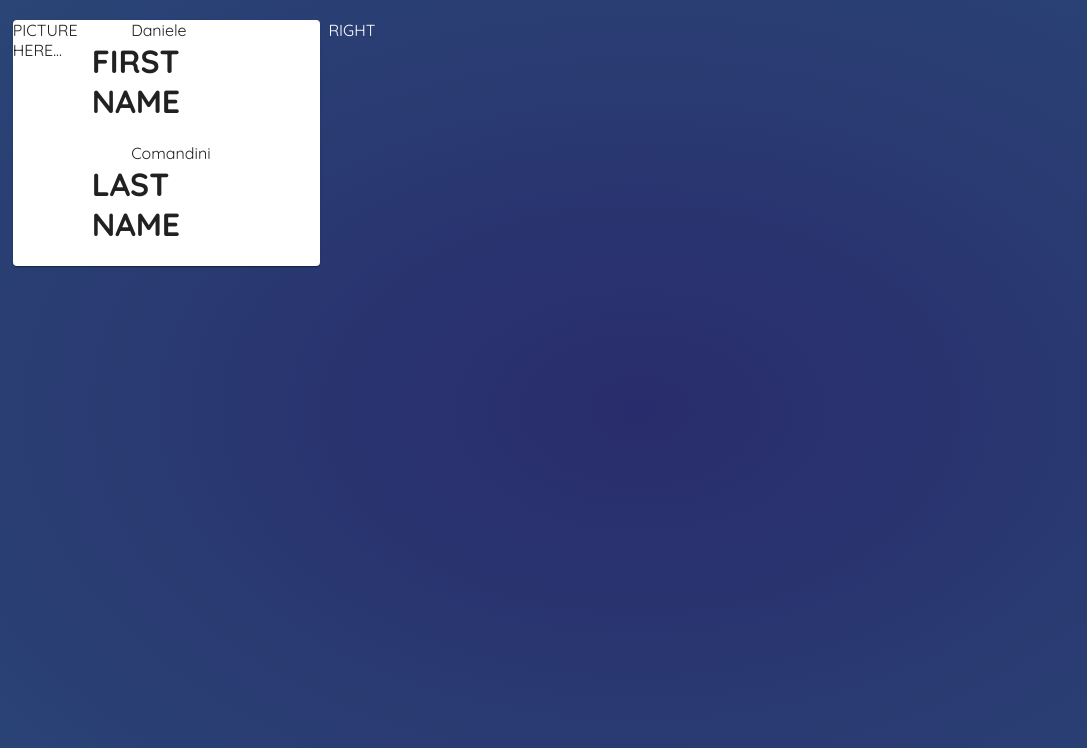
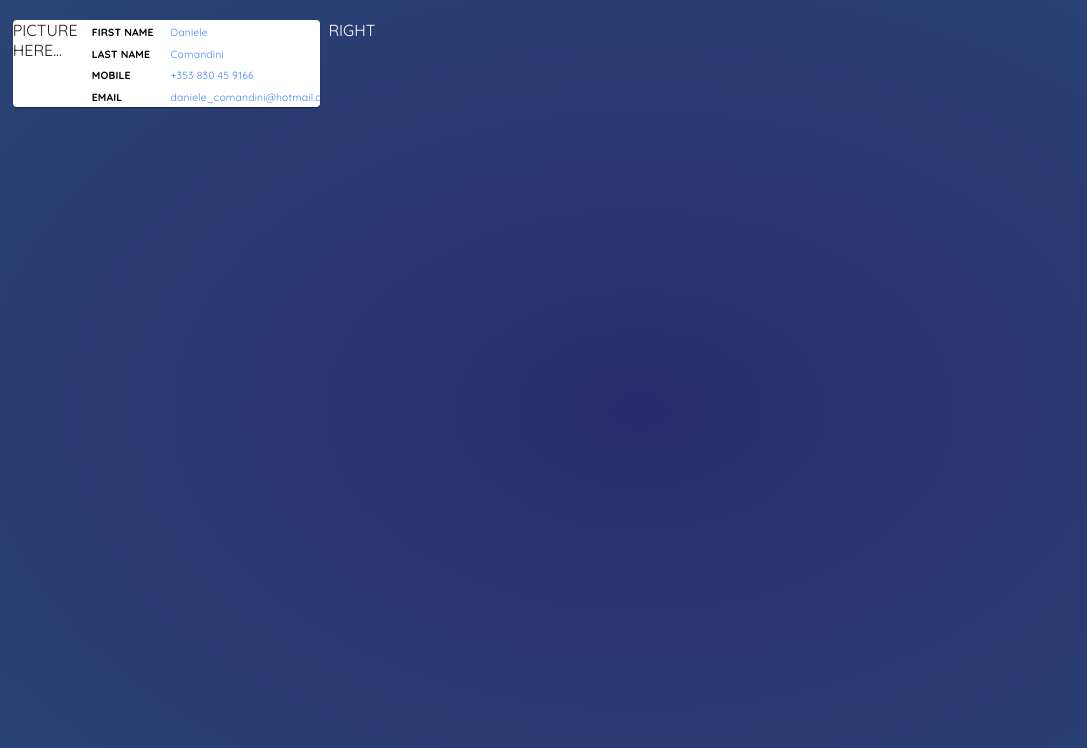
Before and after one commit to danielecomandini/portfolio, a React (Create React App) app in the folder calendar/: page / in a window 1280 px wide. Shown: the top 748 px of the page, without its empty margins (0-1087 px from the left). Built offline with nearby package versions, Linux system fonts and the light colour scheme.

Commit message:
About Me

```diff
--- /dev/null
+++ b/calendar/src/UI/materials/text/Text.jsx
@@ -0,0 +1,36 @@
+import { Typography } from "@mui/material";
+import { PALETTE } from "../../themes/Theme";
+
+/**
+ * This UI component render a text in the page.
+ *
+ * ATTRIBUTE    MANDATORY   DESCRIPTION
+ * variant      No          Define the size of the text. Default value is h6.
+ * color        No          Define the color of the text. Default value is BLACK.
+ * bold         No          When present, will show the text in bold.
+ * italic       No          When present, will show the text in italic.
+ * style        No          Define any kind of additional style for the text.
+ */
+
+const Text = (props) => {
+  const variant = props.variant || 9;
+  const color = props.color || PALETTE.BLACK;
+
+  const defaultStyle = {};
+  if (props.bold) {
+    defaultStyle.fontWeight = "bold";
+  }
+  if (props.italic) {
+    defaultStyle.fontStyle = "italic";
+  }
+
+  const style = { ...defaultStyle, ...(props.style || {}) };
+
+  return (
+    <Typography variant={`h${variant}`} color={color} style={style}>
+      {props.children}
+    </Typography>
+  );
+};
+
+export default Text;
--- a/calendar/src/projects/home/components/about-me/AboutMe.jsx
+++ b/calendar/src/projects/home/components/about-me/AboutMe.jsx
@@ -1,18 +1,29 @@
 import { Card } from "@mui/material";
 import Row from "../../../../UI/materials/grid/Row";
 import Column from "../../../../UI/materials/grid/Column";
+import Text from "../../../../UI/materials/text/Text";
+import { PALETTE } from "../../../../UI/themes/Theme";
 
-const AboutMeInfo = ({label, value}) => {
-    return <Row>
-        <Column laptop={2} mobile={2}>
-            <h1>{label}</h1>
+const AboutMeInfo = ({ label, value }) => {
+  return (
+    <Row>
+      <Column laptop={4} mobile={4}>
+        <Text variant={9} bold>
+          {label}
+        </Text>
       </Column>
-        <Column laptop={10} mobile={10}>{value}</Column>
+      <Column laptop={8} mobile={8}>
+        <Text variant={9} color={PALETTE.BLUE}>
+          {value}
+        </Text>
+      </Column>
     </Row>
-}
+  );
+};
 
 const AboutMe = () => {
-  return <Card>
+  return (
+    <Card>
       <Row>
         <Column laptop={3} mobile={3}>
           PICTURE HERE...
@@ -20,9 +31,12 @@ const AboutMe = () => {
         <Column laptop={9} mobile={9}>
           <AboutMeInfo label="FIRST NAME" value="Daniele" />
           <AboutMeInfo label="LAST NAME" value="Comandini" />
+          <AboutMeInfo label="MOBILE" value="+353 830 45 9166" />
+          <AboutMeInfo label="EMAIL" value="daniele_comandini@hotmail.com" />
         </Column>
       </Row>
-  </Card>;
+    </Card>
+  );
 };
 
 export default AboutMe;
```
Lines whose indentation alone changed are shown as unchanged.
